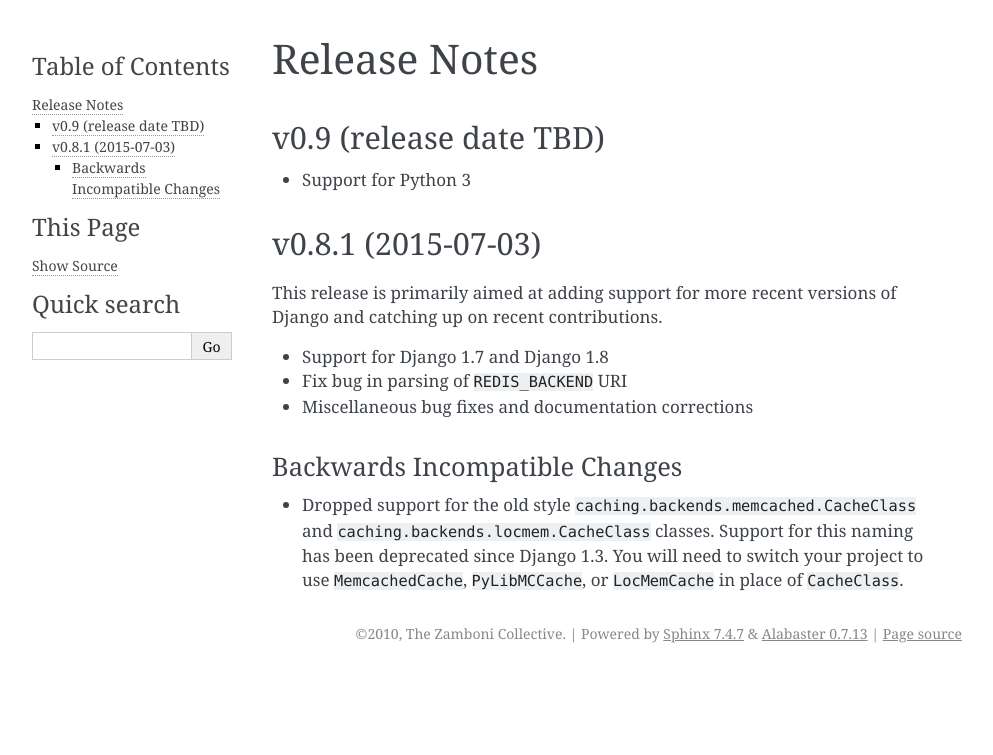
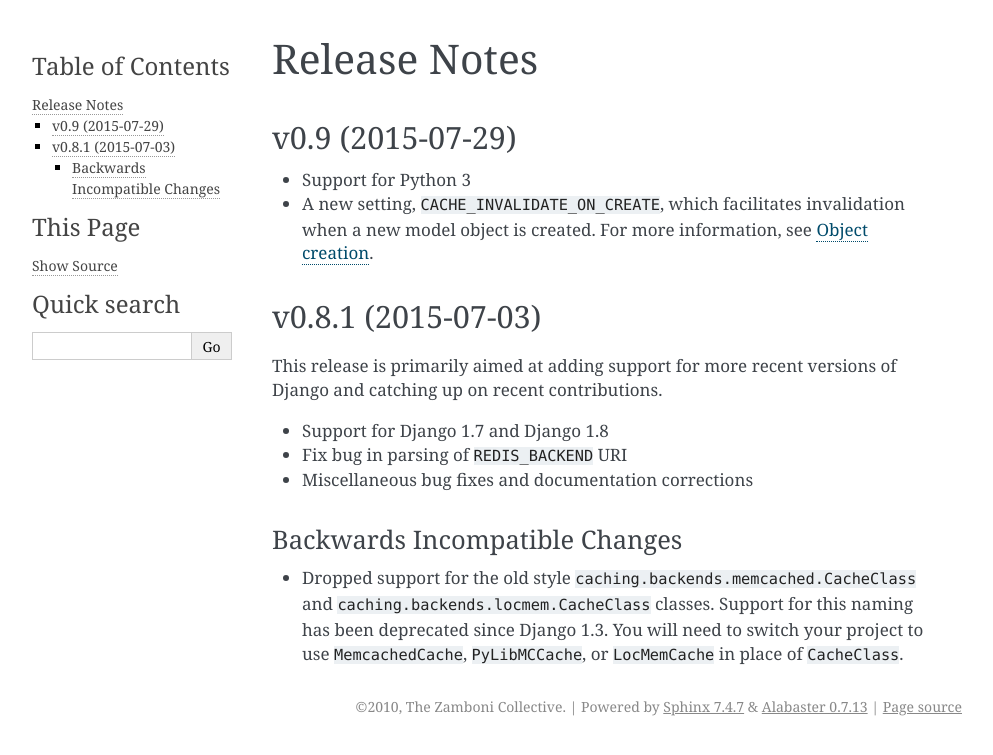
Before and after one commit to django-cache-machine/django-cache-machine, a Sphinx documentation site: the page built from docs/releases.rst, in a window 1280 px wide. Shown: the top 755 px of the page, without its empty margins (148-1141 px from the left). Built offline with Sphinx 7.4.7, drawn with Linux system fonts in a browser that asks for light colours.

Commit message:
update release notes for 0.9 release

```diff
--- a/docs/index.rst
+++ b/docs/index.rst
@@ -89,6 +89,8 @@ Empty querysets
 By default cache machine will not cache empty querysets. To cache them::
 
     CACHE_EMPTY_QUERYSETS = True
+
+.. _object-creation:
 
 Object creation
 ^^^^^^^^^^^^^^^
--- a/docs/releases.rst
+++ b/docs/releases.rst
@@ -3,10 +3,13 @@
 Release Notes
 ==================
 
-v0.9 (release date TBD)
------------------------
+v0.9 (2015-07-29)
+-----------------
 
 - Support for Python 3
+- A new setting, ``CACHE_INVALIDATE_ON_CREATE``, which facilitates invalidation
+  when a new model object is created. For more information, see
+  :ref:`object-creation`.
 
 v0.8.1 (2015-07-03)
 -----------------------
```
